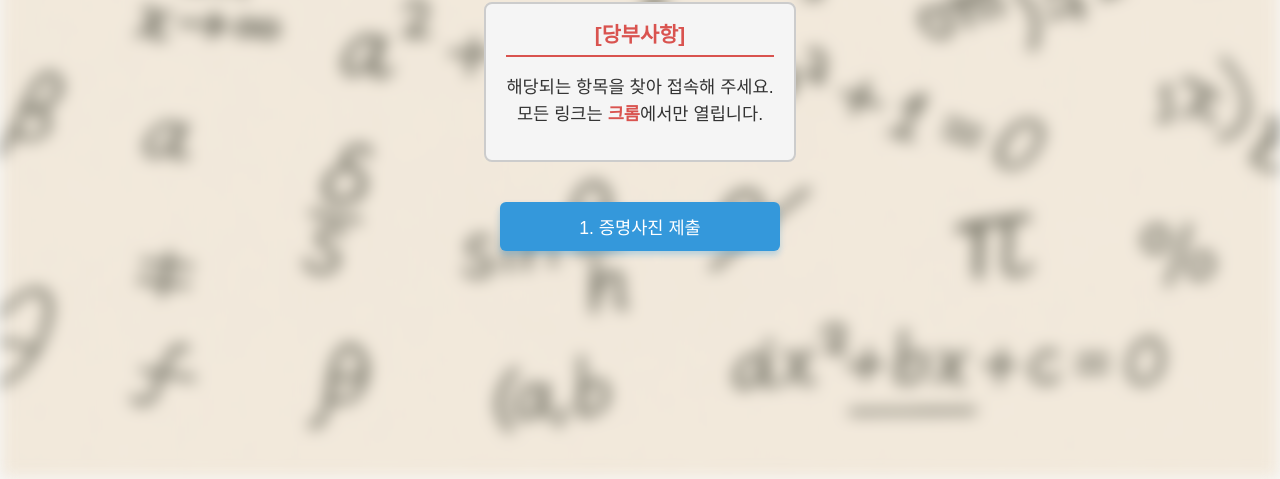
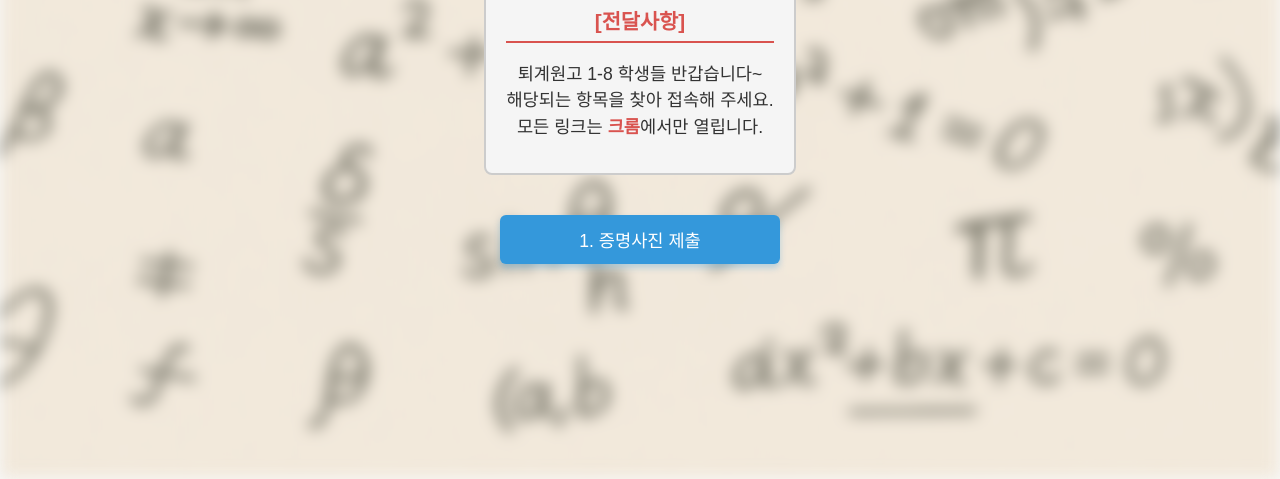
Before and after one commit to jjomilee/forwork, a plain HTML site: page Index.html in a window 1280 px wide. Shown: the part 321-800 px from the top of the page. Drawn offline with Linux system fonts and the light colour scheme.

Commit message:
Update Index.html

```diff
--- a/Index.html
+++ b/Index.html
@@ -110,8 +110,9 @@
   <div class="container">
     <h1>사랑합니다~</h1>
     <div class="info-box">
-      <h2 class="info-title">[당부사항]</h2>
+      <h2 class="info-title">[전달사항]</h2>
       <p>
+        퇴계원고 1-8 학생들 반갑습니다~<br>
         해당되는 항목을 찾아 접속해 주세요.<br>
         모든 링크는 <span class="highlight-red">크롬</span>에서만 열립니다.<br>
       </p>
```
